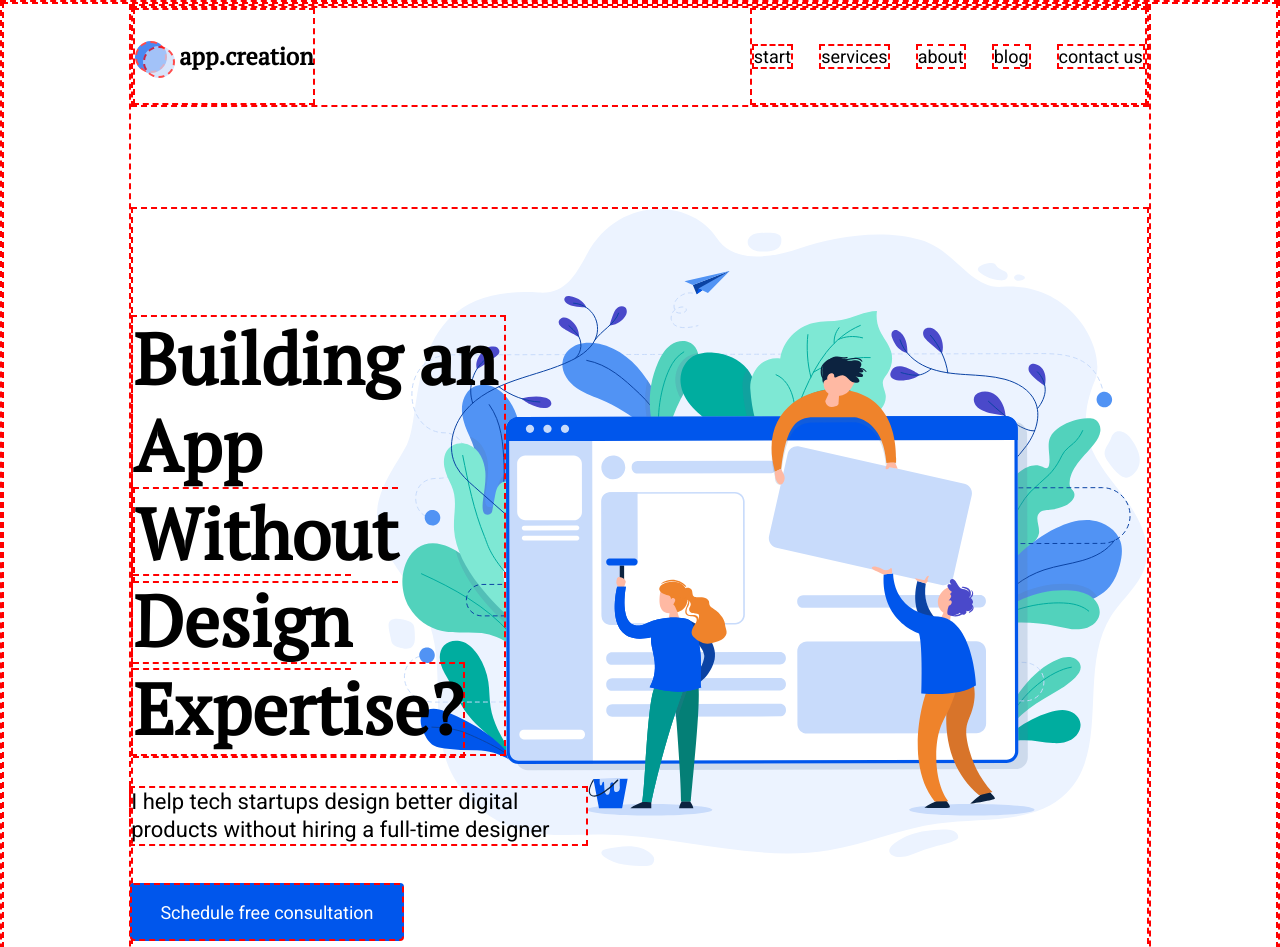
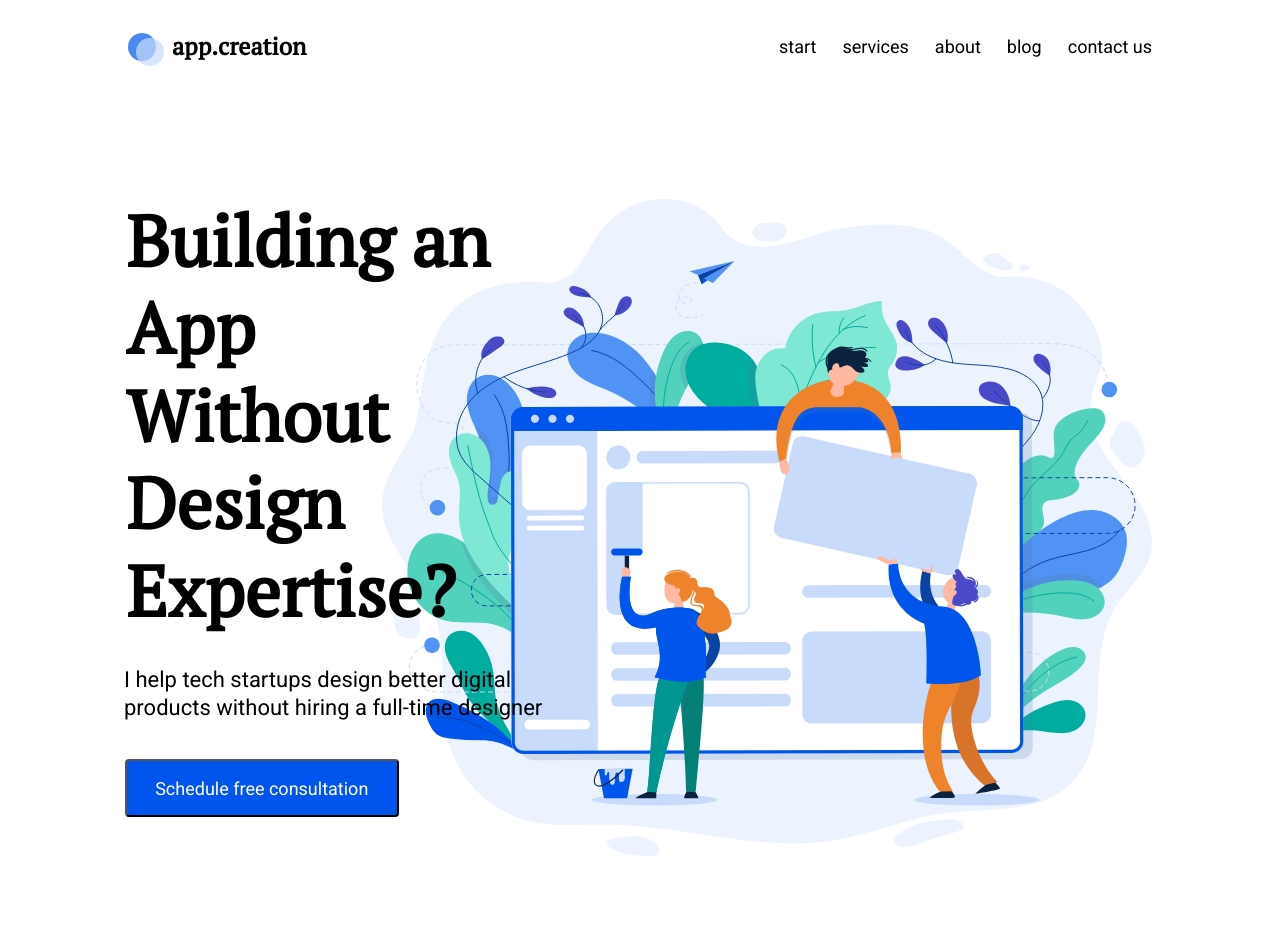
Before and after one commit to WebHeroSchool/Alex-Project, a plain HTML site: page index.html in a window 1280 px wide. Shown: the top 947 px of the page. After the commit the page ends 918 px from the top, so only its background shows below. Drawn offline with Linux system fonts and the light colour scheme.

Commit message:
Update styles.css

```diff
--- a/styles.css
+++ b/styles.css
@@ -11,8 +11,7 @@
 * {
     margin: 0;
     padding: 0;
-    border: dashed 2px red;
-    }
+        }
 .header {
     display: flex;
     justify-content: space-between;
```
